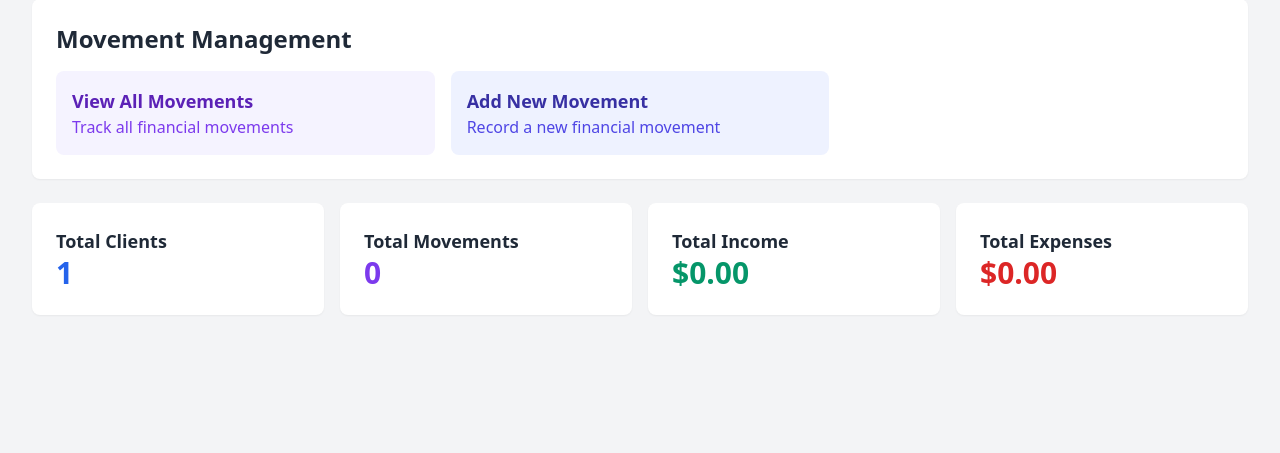
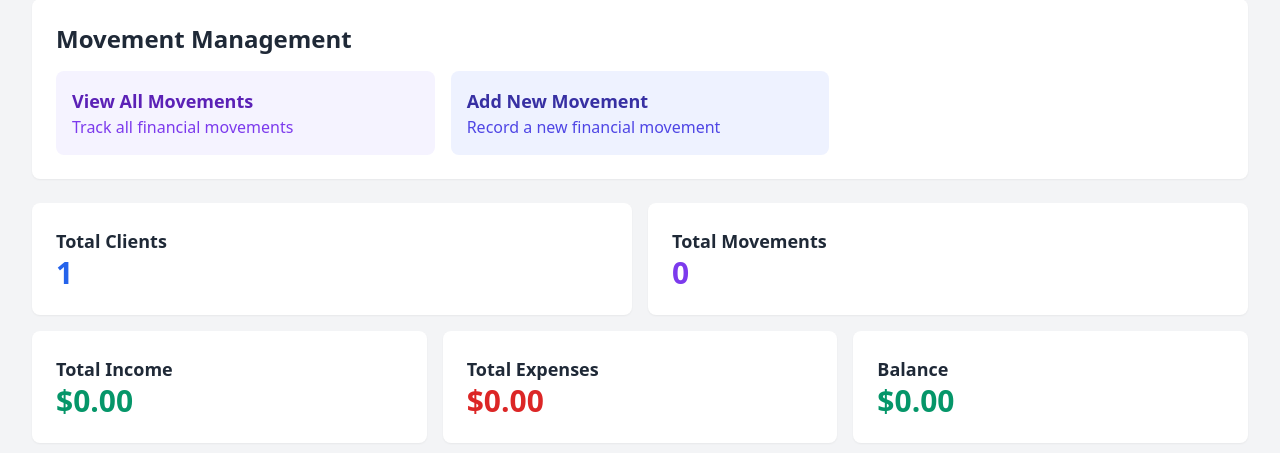
Before and after one commit to houdaslassi/client-finance-manager, a PHP site: page /dashboard in a window 1280 px wide. Shown: the part 293-746 px from the top of the page. Run offline with PHP 8.4, Linux system fonts and the light colour scheme; the visitor is signed in with stand-in values (Sample User, id 1); data that the repository does not hold is empty.

Commit message:
efat: add balance

```diff
--- a/app/Views/home/dashboard.php
+++ b/app/Views/home/dashboard.php
@@ -67,7 +67,7 @@ if (!isset($_SESSION['admin_id'])) {
         </div>
 
         <!-- Quick Stats Section -->
-        <div class="grid grid-cols-1 md:grid-cols-2 lg:grid-cols-4 gap-4 mt-6">
+        <div class="grid grid-cols-1 md:grid-cols-2 lg:grid-cols-2 gap-4 mt-6">
             <div class="bg-white p-6 rounded-lg shadow-sm">
                 <h3 class="text-lg font-semibold text-gray-800">Total Clients</h3>
                 <p class="text-3xl font-bold text-blue-600"><?php echo htmlspecialchars($totalClients); ?></p>
@@ -76,6 +76,8 @@ if (!isset($_SESSION['admin_id'])) {
                 <h3 class="text-lg font-semibold text-gray-800">Total Movements</h3>
                 <p class="text-3xl font-bold text-purple-600"><?php echo htmlspecialchars($totalMovements); ?></p>
             </div>
+        </div>
+        <div class="grid grid-cols-1 md:grid-cols-3 lg:grid-cols-3 gap-4 mt-4">
             <div class="bg-white p-6 rounded-lg shadow-sm">
                 <h3 class="text-lg font-semibold text-gray-800">Total Income</h3>
                 <p class="text-3xl font-bold text-green-600">$<?php echo number_format($totalIncome, 2); ?></p>
@@ -84,6 +86,10 @@ if (!isset($_SESSION['admin_id'])) {
                 <h3 class="text-lg font-semibold text-gray-800">Total Expenses</h3>
                 <p class="text-3xl font-bold text-red-600">$<?php echo number_format($totalExpenses, 2); ?></p>
             </div>
+            <div class="bg-white p-6 rounded-lg shadow-sm">
+                <h3 class="text-lg font-semibold text-gray-800">Balance</h3>
+                <p class="text-3xl font-bold <?php echo ($balance >= 0) ? 'text-green-600' : 'text-red-600'; ?>">$<?php echo number_format($balance, 2); ?></p>
+            </div>
         </div>
     </div>
 </body>
```
